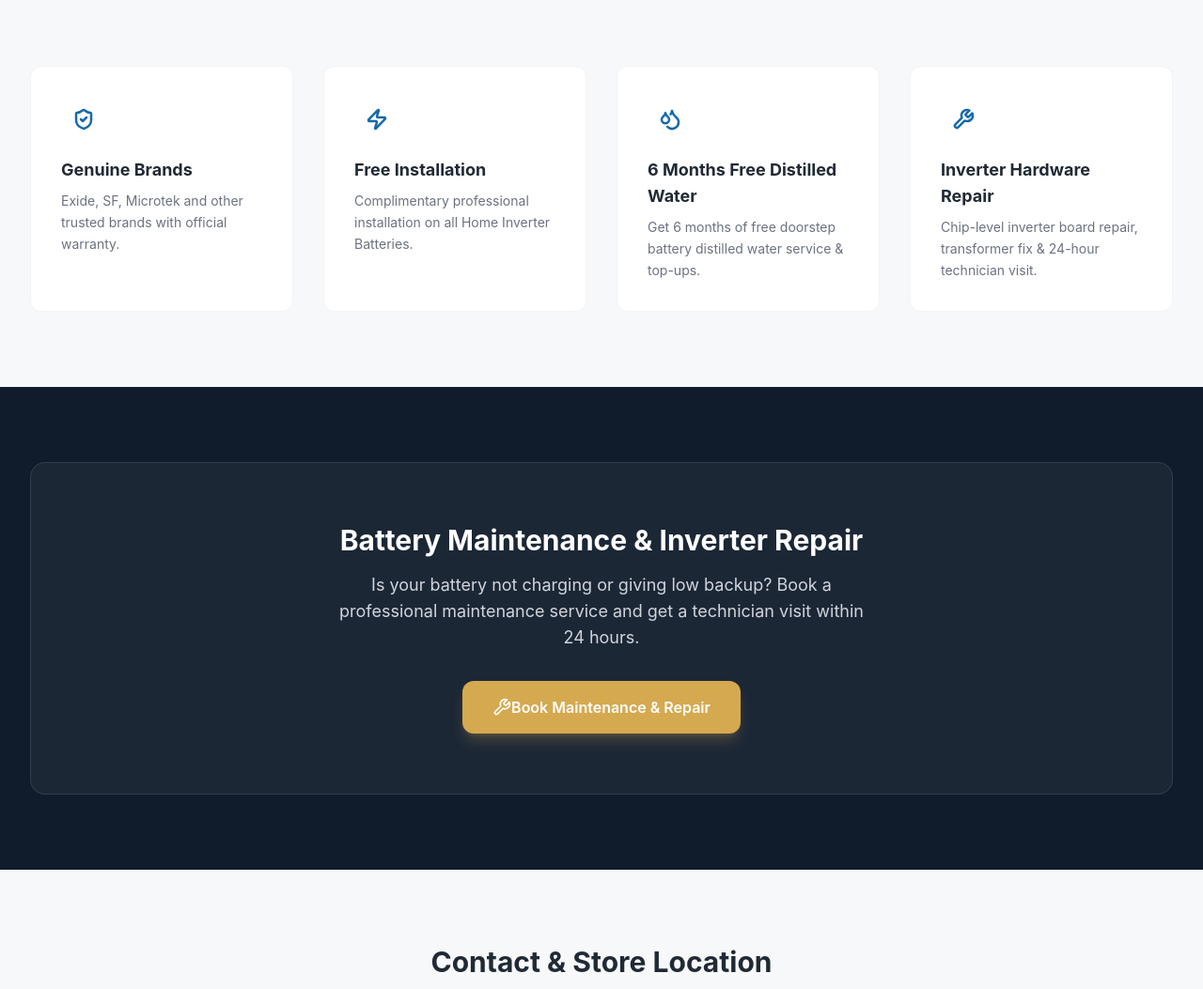
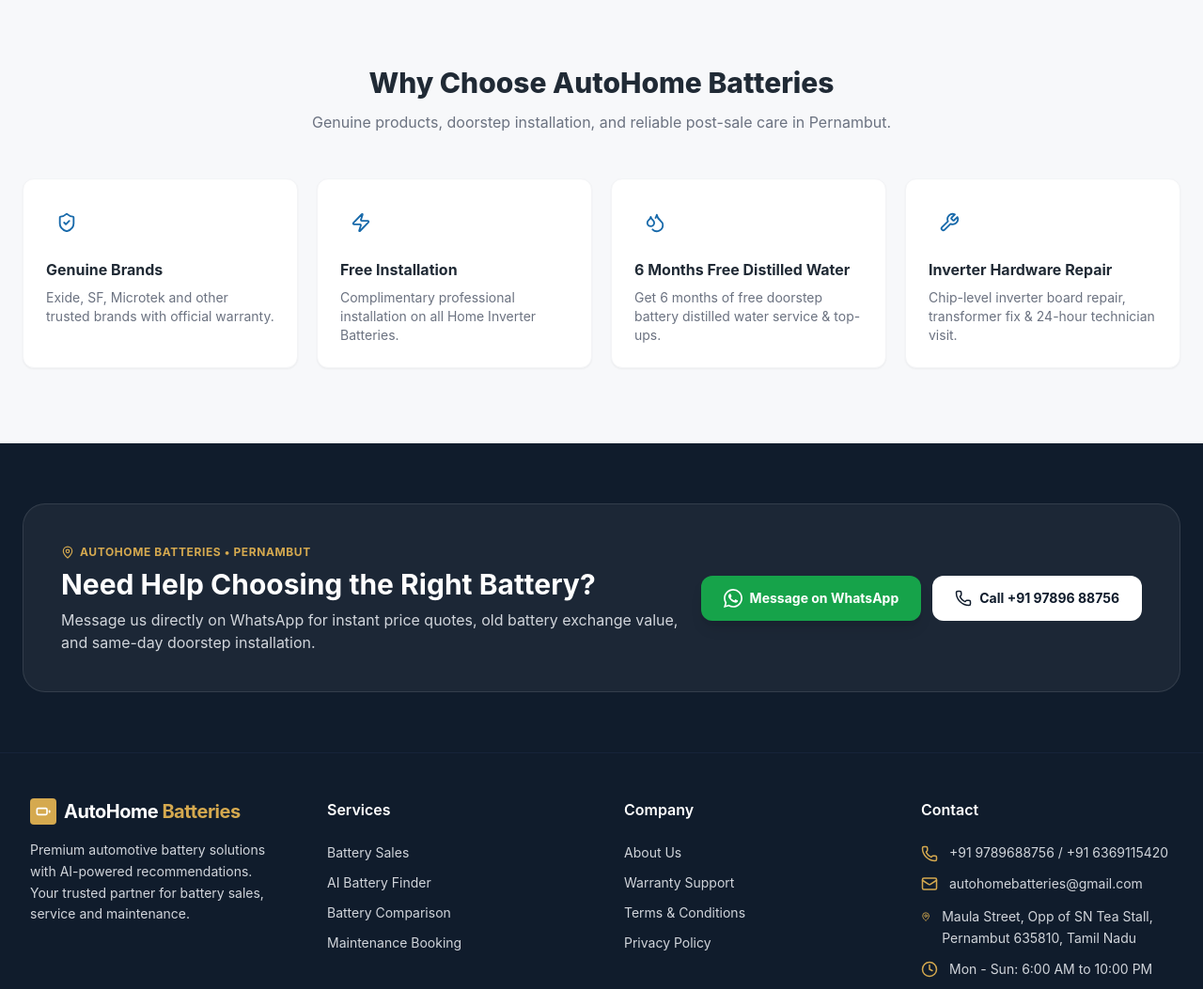
Before and after one commit to imran-ent/autohome, a React (Vite) app in the folder client/: page / in a window 1280 px wide. Shown: the part 1727-2780 px from the top of the page at 94% size. Built offline with nearby package versions, Linux system fonts and the light colour scheme; no server answers.

Commit message:
Add Google login, Forgot Password OTP, Admin customers table, warranty formatting & WhatsApp CTA

```diff
--- a/client/src/pages/customer/Home.jsx
+++ b/client/src/pages/customer/Home.jsx
@@ -33,6 +33,17 @@ const QUICK_SEARCH_TAGS = [
   "Car Battery",
   "Two Wheeler",
 ];
+
+const WhatsAppIcon = ({ className = "w-4 h-4" }) => (
+  <svg
+    viewBox="0 0 24 24"
+    fill="currentColor"
+    className={className}
+    aria-hidden="true"
+  >
+    <path d="M20.52 3.48A11.86 11.86 0 0 0 12.06 0C5.5 0 .16 5.34.16 11.9c0 2.1.55 4.15 1.6 5.95L0 24l6.33-1.66a11.86 11.86 0 0 0 5.73 1.46h.01c6.56 0 11.9-5.34 11.9-11.9 0-3.18-1.24-6.17-3.45-8.42ZM12.07 21.8h-.01a9.87 9.87 0 0 1-5.03-1.38l-.36-.21-3.76.99 1-3.66-.24-.38a9.85 9.85 0 0 1-1.51-5.26c0-5.45 4.44-9.89 9.9-9.89 2.64 0 5.13 1.03 7 2.9a9.83 9.83 0 0 1 2.9 7c0 5.46-4.44 9.89-9.89 9.89Zm5.43-7.41c-.3-.15-1.76-.87-2.03-.97-.27-.1-.47-.15-.67.15-.2.3-.77.97-.94 1.16-.17.2-.35.22-.65.07-.3-.15-1.26-.46-2.4-1.48-.89-.79-1.49-1.76-1.66-2.06-.17-.3-.02-.46.13-.61.13-.13.3-.35.45-.52.15-.17.2-.3.3-.5.1-.2.05-.37-.02-.52-.08-.15-.67-1.61-.92-2.21-.24-.58-.49-.5-.67-.51h-.57c-.2 0-.52.07-.79.37-.27.3-1.04 1.02-1.04 2.48 0 1.46 1.07 2.88 1.21 3.07.15.2 2.1 3.2 5.08 4.49.71.31 1.26.49 1.69.63.71.23 1.36.2 1.87.12.57-.09 1.76-.72 2.01-1.41.25-.7.25-1.29.17-1.41-.07-.13-.27-.2-.57-.35Z" />
+  </svg>
+);
 
 const CategoryIllustration = ({ type }) => {
   switch (type) {
@@ -284,9 +295,10 @@ const FeaturedProductCard = ({ p, navigate }) => {
           href={waUrl}
           target="_blank"
           rel="noopener noreferrer"
-          className="w-full py-2.5 px-3 bg-white hover:bg-green-50 text-green-700 border border-green-600 text-xs font-bold rounded-xl transition-colors inline-flex items-center justify-center"
+          className="w-full py-2.5 px-3 bg-white hover:bg-green-50 text-green-700 border border-green-600 text-xs font-bold rounded-xl transition-colors inline-flex items-center justify-center gap-1.5"
         >
-          Send Enquiry
+          <WhatsAppIcon className="w-3.5 h-3.5 text-green-600 shrink-0" />
+          <span>Send Enquiry</span>
         </a>
       </div>
     </div>
@@ -305,6 +317,10 @@ const Home = () => {
 
   const { isAuthenticated } = useAuth();
   const navigate = useNavigate();
+
+  const generalWhatsappUrl = `https://wa.me/916369115420?text=${encodeURIComponent(
+    "Hello AutoHome Batteries, I visited your website and need assistance choosing the right battery/inverter. Please help me."
+  )}`;
 
   const handleProtectedNav = (path, featureName) => {
     if (!isAuthenticated) {
@@ -763,110 +779,92 @@ const Home = () => {
         </div>
       </section>
 
-      {/* Service Perks & Value Props */}
-      <section className="py-20 bg-offwhite">
-        <div className="container-premium">
-          <div className="grid grid-cols-1 md:grid-cols-2 lg:grid-cols-4 gap-8">
-            {features.map((feat) => {
-              const Icon = feat.icon;
+      {/* Why Choose AutoHome Batteries */}
+      <section className="py-16 sm:py-20 bg-offwhite">
+        <div className="container-premium px-3 sm:px-6">
+          <div className="text-center max-w-2xl mx-auto mb-12">
+            <h2 className="text-2xl sm:text-3xl font-extrabold text-charcoal mb-3">
+              Why Choose AutoHome Batteries
+            </h2>
+            <p className="text-sm sm:text-base text-gray-500">
+              Genuine products, doorstep installation, and reliable post-sale care in Pernambut.
+            </p>
+          </div>
+
+          <div className="grid grid-cols-1 sm:grid-cols-2 lg:grid-cols-4 gap-5">
+            {features.map((item) => {
+              const Icon = item.icon;
               return (
-                <div
-                  key={feat.title}
-                  className="p-8 rounded-xl border border-gray-100 bg-white hover:elevated"
+                <Card
+                  key={item.title}
+                  className="p-6 border border-gray-100 bg-white shadow-xs hover:shadow-md transition-all"
                 >
-                  <div className="w-12 h-12 bg-blue-50 rounded-xl flex items-center justify-center text-blue mb-4">
-                    <Icon size={24} strokeWidth={2.5} />
+                  <div className="w-11 h-11 rounded-2xl bg-blue-50 text-blue flex items-center justify-center mb-4">
+                    <Icon size={22} />
                   </div>
-                  <h3 className="text-lg font-bold text-charcoal mb-2">{feat.title}</h3>
-                  <p className="text-sm text-gray-500 leading-relaxed">{feat.desc}</p>
-                </div>
+                  <h3 className="text-base font-bold text-charcoal mb-2">
+                    {item.title}
+                  </h3>
+                  <p className="text-xs sm:text-sm text-gray-500 leading-relaxed">
+                    {item.desc}
+                  </p>
+                </Card>
               );
             })}
           </div>
         </div>
       </section>
 
-      {/* Maintenance & Repair CTA Section */}
-      <section className="py-20 bg-navy">
-        <div className="container-premium">
-          <div className="bg-white/5 rounded-2xl p-10 md:p-16 border border-white/10 backdrop-blur-sm text-center">
-            <h2 className="text-3xl font-bold text-white mb-4">
-              Battery Maintenance & Inverter Repair
+      {/* Direct WhatsApp Message & Store Support CTA */}
+      <section className="py-16 bg-navy text-white">
+        <div className="container-premium px-4 sm:px-6">
+          <div className="rounded-3xl bg-white/5 border border-white/10 p-6 sm:p-10 flex flex-col lg:flex-row lg:items-center lg:justify-between gap-6">
+            <div className="max-w-2xl">
+              <div className="inline-flex items-center gap-1.5 text-xs font-bold uppercase tracking-wider text-gold mb-2">
+                <MapPin size={14} />
+                <span>AutoHome Batteries • Pernambut</span>
+              </div>
+              <h2 className="text-2xl sm:text-3xl font-bold mb-2">
+                Need Help Choosing the Right Battery?
               </h2>
-            <p className="text-gray-300 text-lg mb-8 max-w-xl mx-auto">
-              Is your battery not charging or giving low backup? Book a professional maintenance service and get a technician visit within 24 hours.
+              <p className="text-sm sm:text-base text-gray-300">
+                Message us directly on WhatsApp for instant price quotes, old battery exchange value, and same-day doorstep installation.
               </p>
-            <div className="flex justify-center">
-              <Button
-                variant="gold"
-                size="lg"
-                onClick={() => handleProtectedNav("/maintenance", "Maintenance & Repair")}
+            </div>
+
+            <div className="flex flex-col sm:flex-row gap-3 shrink-0">
+              <a
+                href={generalWhatsappUrl}
+                target="_blank"
+                rel="noopener noreferrer"
+                className="inline-flex items-center justify-center gap-2 px-6 py-3.5 rounded-xl bg-green-600 hover:bg-green-700 text-white text-sm font-bold shadow-lg transition-colors"
               >
-                <Wrench size={20} /> Book Maintenance & Repair
-              </Button>
+                <WhatsAppIcon className="w-5 h-5 text-white shrink-0" />
+                <span>Message on WhatsApp</span>
+              </a>
+              <a
+                href="tel:+919789688756"
+                className="inline-flex items-center justify-center gap-2 px-6 py-3.5 rounded-xl bg-white hover:bg-gray-100 text-navy text-sm font-bold transition-colors"
+              >
+                <Phone size={18} />
+                <span>Call +91 97896 88756</span>
+              </a>
             </div>
           </div>
         </div>
       </section>
 
-      {/* Direct Call & Shop Location Section */}
-      <section className="py-20 bg-offwhite">
-        <div className="container-premium">
-          <div className="text-center mb-12">
-            <h2 className="text-3xl font-bold text-charcoal mb-2">Contact & Store Location</h2>
-            <p className="text-gray-500">Speak with our battery experts or visit our shop in Pernambut</p>
-          </div>
-          <div className="grid grid-cols-1 md:grid-cols-2 gap-8 max-w-4xl mx-auto">
-            <Card className="p-8 rounded-2xl border border-gray-200 bg-white text-center flex flex-col justify-between">
-              <div>
-                <div className="w-14 h-14 bg-navy/5 rounded-xl flex items-center justify-center mx-auto mb-4 text-navy">
-                  <Phone size={26} />
-                </div>
-                <h3 className="text-lg font-bold text-charcoal mb-2">Call Us Directly</h3>
-                <p className="text-sm text-gray-500 mb-6">
-                  Instant assistance for pricing, compatibility & doorstep service
-                </p>
-              </div>
-              <div className="flex flex-col sm:flex-row gap-3 justify-center">
+      {/* Floating WhatsApp Message Button */}
       <a
-                  href="tel:+919789688756"
-                  style={{ backgroundColor: "#0f172a", color: "#ffffff" }}
-                  className="flex-1 inline-flex items-center justify-center gap-2 px-4 py-3 bg-navy text-white text-xs font-bold rounded-xl hover:opacity-90 transition-opacity"
-                >
-                  <Phone size={15} /> +91 97896 88756
-                </a>
-                <a
-                  href="tel:+919443437168"
-                  className="flex-1 inline-flex items-center justify-center gap-2 px-4 py-3 bg-gray-100 text-navy text-xs font-bold rounded-xl hover:bg-gray-200 transition-colors border border-gray-200"
-                >
-                  <Phone size={15} /> +91 94434 37168
-                </a>
-              </div>
-            </Card>
-
-            <Card className="p-8 rounded-2xl border border-gray-200 bg-white text-center flex flex-col justify-between">
-              <div>
-                <div className="w-14 h-14 bg-blue-50 rounded-xl flex items-center justify-center mx-auto mb-4 text-blue">
-                  <MapPin size={26} />
-                </div>
-                <h3 className="text-lg font-bold text-charcoal mb-2">Visit Our Shop</h3>
-                <p className="text-sm text-gray-600 mb-6">
-                  Opp. SN Tea Stall, Maula Street, Pernambut
-                </p>
-              </div>
-              <a
-                href="https://maps.app.goo.gl/Eo7VaAAysAE992YH8?g_st=aw"
+        href={generalWhatsappUrl}
         target="_blank"
         rel="noopener noreferrer"
-                style={{ backgroundColor: "#0f172a", color: "#ffffff" }}
-                className="inline-flex items-center justify-center gap-2 px-6 py-3 bg-navy text-white text-xs font-bold rounded-xl hover:opacity-90 transition-opacity"
+        aria-label="Message AutoHome Batteries on WhatsApp"
+        className="fixed bottom-5 right-5 z-40 inline-flex items-center gap-2.5 px-4 py-3 rounded-full bg-green-600 hover:bg-green-700 text-white text-xs sm:text-sm font-bold shadow-xl hover:scale-105 transition-all"
       >
-                <MapPin size={15} /> Open Google Maps
+        <WhatsAppIcon className="w-5 h-5 text-white shrink-0" />
+        <span className="hidden sm:inline">WhatsApp Us</span>
       </a>
-            </Card>
-          </div>
-        </div>
-      </section>
     </div>
   );
 };
```
Lines whose indentation alone changed are shown as unchanged.
